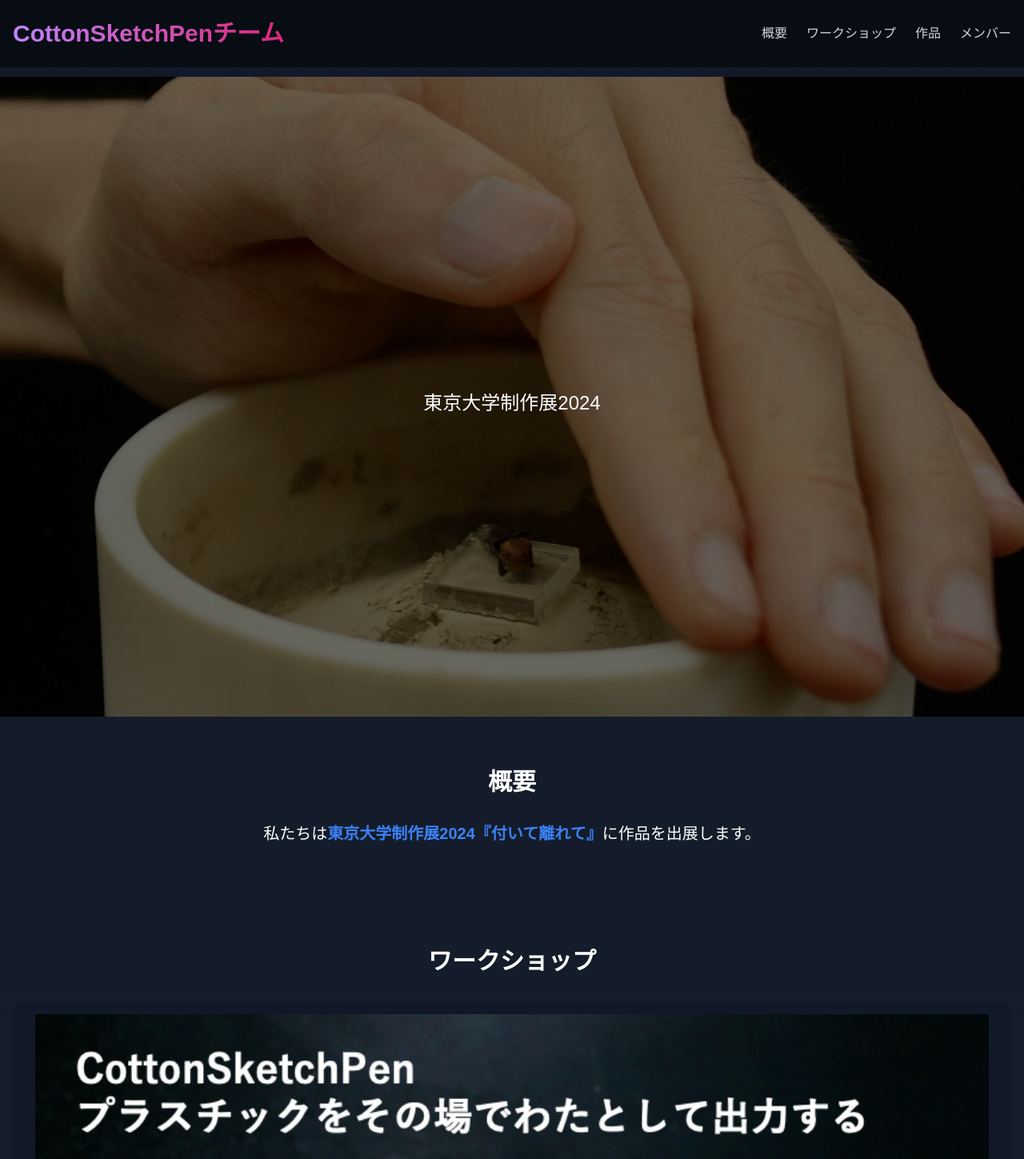
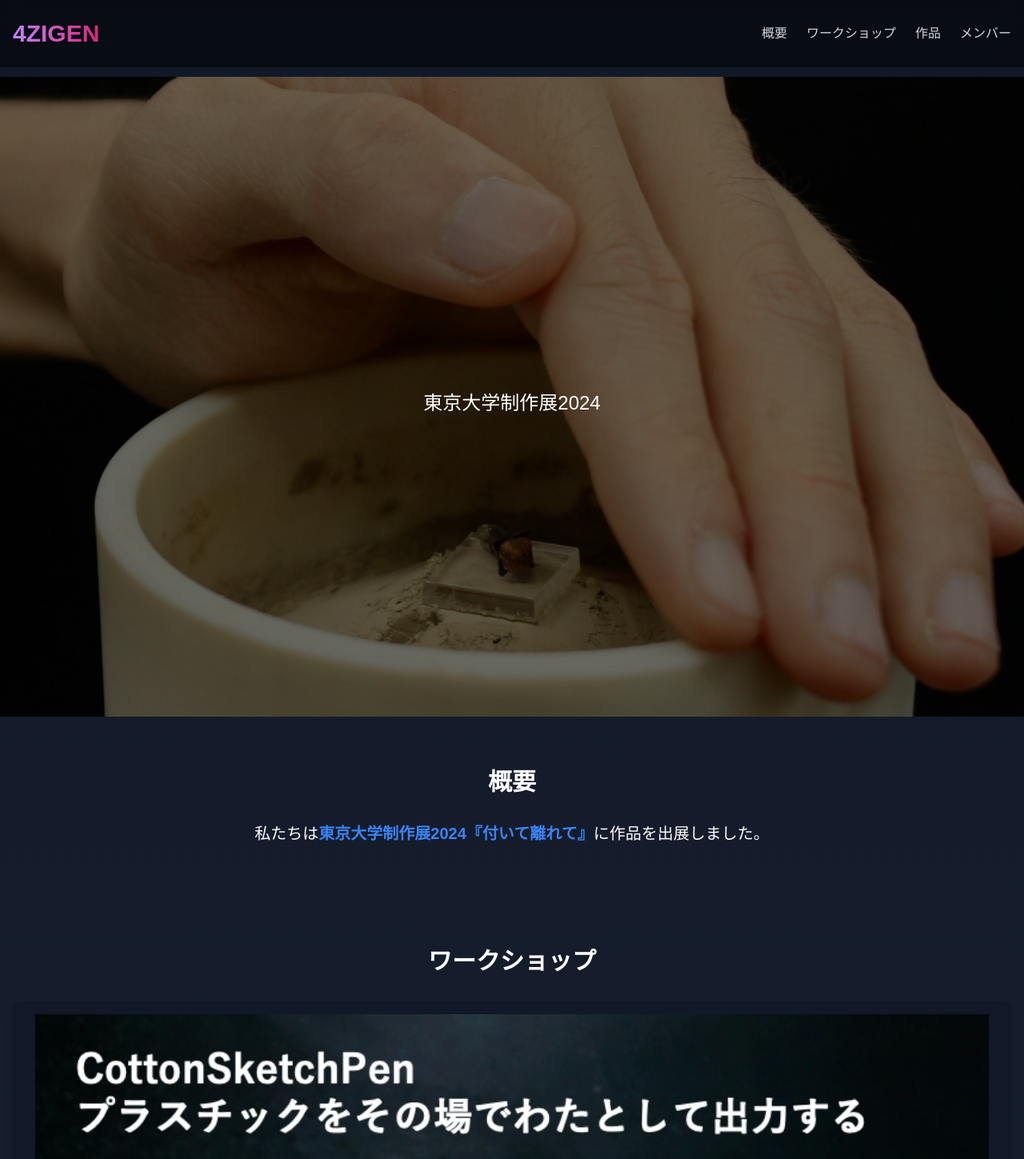
Before and after one commit to keigo1110/iiiexhibition2024kamashi, a Next.js app: page / in a window 1280 px wide. Shown: the top 1449 px of the page at 80% size. Built offline with nearby package versions, Linux system fonts and the light colour scheme.

Commit message:
chage 4ZIGEN

```diff
--- a/app/layout.tsx
+++ b/app/layout.tsx
@@ -14,11 +14,11 @@ const geistMono = localFont({
 });
 
 export const metadata: Metadata = {
-  title: "CottonSketchPenチーム",
+  title: "4ZIGEN",
   description:
     "CottonSketchPenは、プラスチックボトルなどの廃棄物をその場でコットン状の素材に変えるポータブルデバイスです。持ち運びに便利で、環境に優しい持続可能な製品を提供し、旅行時の衣類や梱包材の悩みを解決します。",
   openGraph: {
-    title: "CottonSketchPenチーム",
+    title: "4ZIGEN",
     description:
       "CottonSketchPenは、プラスチックボトルなどの廃棄物をその場でコットン状の素材に変えるポータブルデバイスです。",
     url: "https://iiiexhibition2024kamashi.vercel.app",
--- a/components/exhibition-page.tsx
+++ b/components/exhibition-page.tsx
@@ -1,6 +1,6 @@
 'use client'
 
-import { useState, useEffect } from 'react'
+import { useState, useEffect, useMemo } from 'react'
 import { Dialog, DialogContent, DialogHeader, DialogTitle, DialogDescription } from "@/components/ui/dialog"
 import { motion, AnimatePresence } from 'framer-motion'
 import Link from 'next/link';
@@ -55,6 +55,11 @@ export function ExhibitionPageComponent() {
   const [selectedArtwork, setSelectedArtwork] = useState<Artwork | null>(null)
   const [currentSlide, setCurrentSlide] = useState(0)
 
+  // メンバーリストをシャッフルして保持
+  const shuffledMembers = useMemo(() => {
+    return [...members].sort(() => Math.random() - 0.5)
+  }, [])
+
   useEffect(() => {
     const timer = setInterval(() => {
       setCurrentSlide((prevSlide) => (prevSlide + 1) % artworks.length)
@@ -71,7 +76,7 @@ export function ExhibitionPageComponent() {
               href="/"
               className="text-3xl font-bold text-transparent bg-clip-text bg-gradient-to-r from-purple-400 to-pink-600 hover:opacity-80 transition duration-300"
             >
-              CottonSketchPenチーム
+              4ZIGEN
             </Link>
           </h1>
           <nav>
@@ -133,21 +138,21 @@ export function ExhibitionPageComponent() {
             >
               東京大学制作展2024『付いて離れて』
             </a>
-            に作品を出展します。
+            に作品を出展しました。
           </p>
         </section>
 
         <section id="workshop" className="container mx-auto px-4 py-16">
           <h2 className="text-3xl font-bold text-center mb-8">ワークショップ</h2>
           <div className="bg-gray-800 rounded-lg overflow-hidden shadow-lg">
-            <div className="bg-gray-900">  {/* 画像の背景色を追加 */}
+            <div className="bg-gray-900">
               <img
                 src={workshop.image}
                 alt={workshop.title}
                 className="w-full mx-auto aspect-video object-contain p-4"
               />
             </div>
-            <div className="p-8">  {/* パディングを増やしてバランスを調整 */}
+            <div className="p-8">
               <h3 className="text-2xl font-bold mb-4">{workshop.title}</h3>
               <p className="text-gray-300 mb-6">{workshop.description}</p>
               <Link
@@ -199,13 +204,11 @@ export function ExhibitionPageComponent() {
           <div className="container mx-auto px-4">
             <h2 className="text-4xl font-bold text-center mb-16">メンバー</h2>
             <div className="grid grid-cols-1 sm:grid-cols-2 lg:grid-cols-4 gap-12">
-              {members.map((member, index) => (
+              {shuffledMembers.map((member, index) => (
                 <motion.div
                   key={member.id}
                   initial={{ opacity: 0, scale: 0.9 }}
-                  animate={{
-
- opacity: 1, scale: 1 }}
+                  animate={{ opacity: 1, scale: 1 }}
                   transition={{ duration: 0.5, delay: index * 0.1 }}
                   className="bg-gray-800 rounded-lg overflow-hidden shadow-lg transform hover:scale-105 transition duration-300"
                 >
@@ -223,7 +226,7 @@ export function ExhibitionPageComponent() {
 
       <footer className="bg-black text-gray-400 py-12">
         <div className="container mx-auto px-4 text-center">
-          <p>&copy; 2024 CottonSketchPenチーム All rights reserved.</p>
+          <p>&copy; 2024 4ZIGEN All rights reserved.</p>
           <p className="mt-2">お問い合わせ: <a href="mailto:keigo-minamida@g.ecc.u-tokyo.ac.jp" className="hover:text-white transition duration-300">keigo-minamida@g.ecc.u-tokyo.ac.jp</a></p>
         </div>
       </footer>
```
